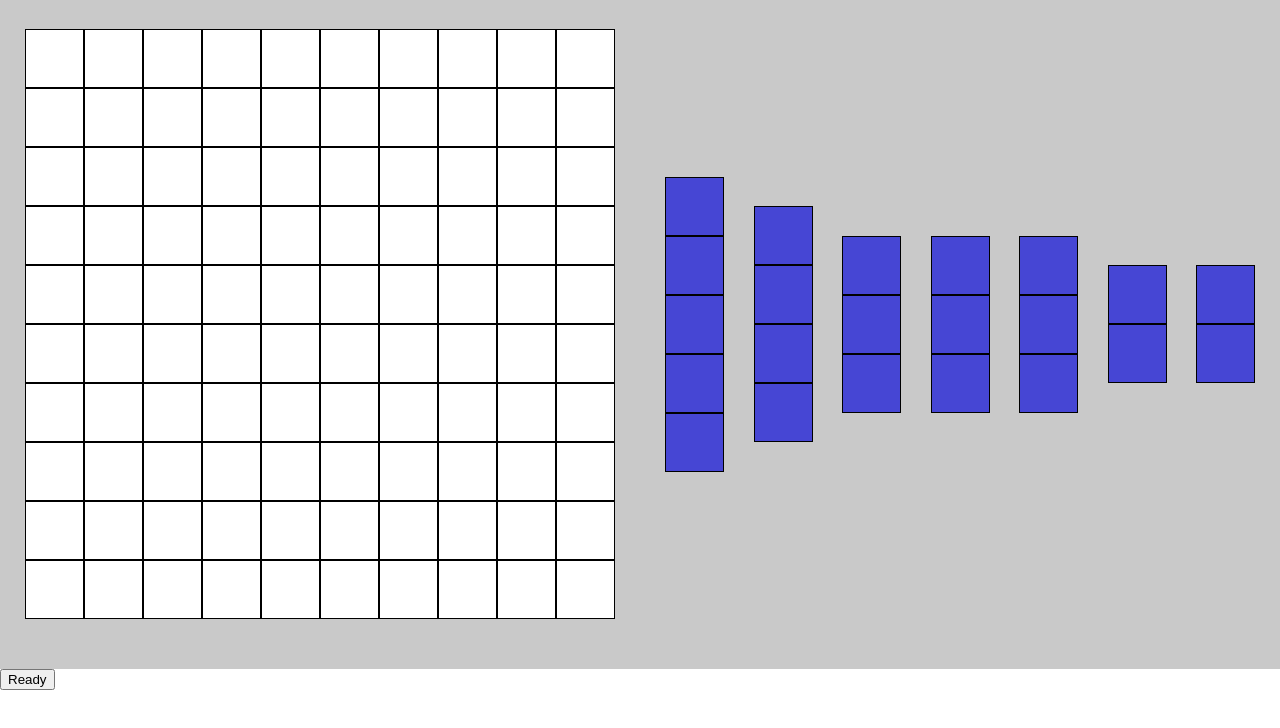
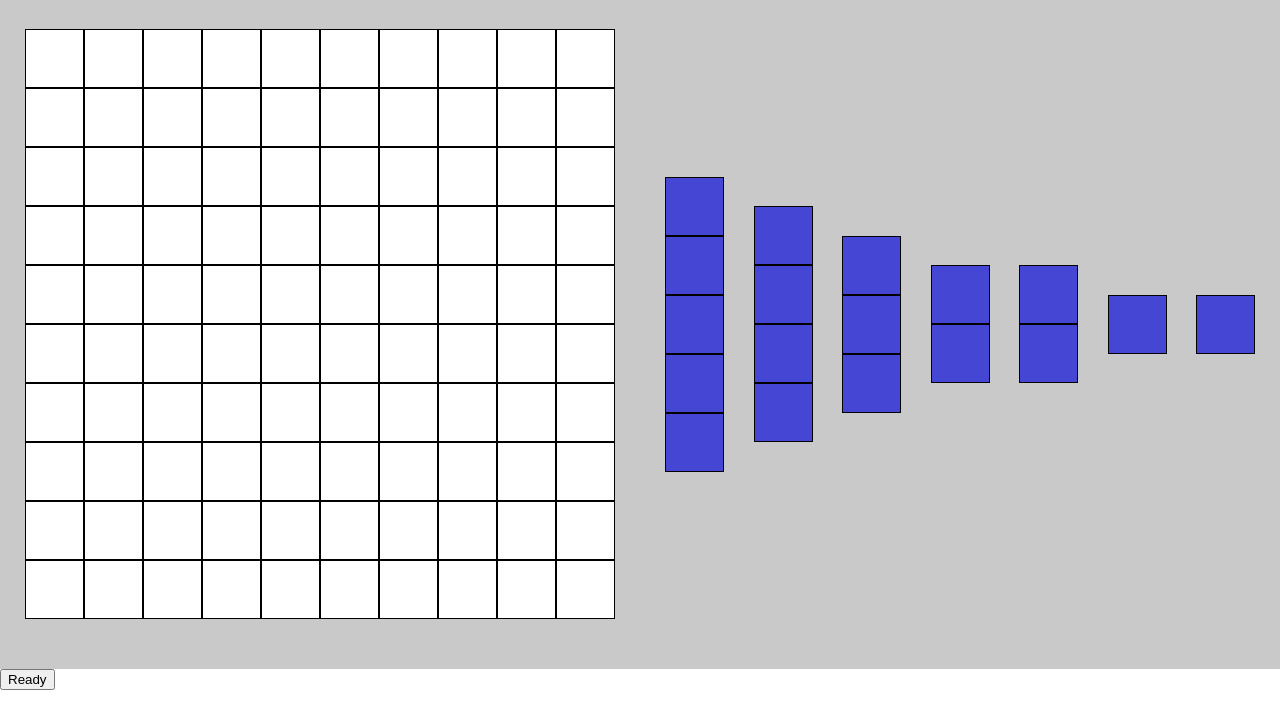
Before and after one commit to cesart98/battleship-game, a website built with webpack: page dist/index.html in a window 1280 px wide. Shown: the part 58-786 px from the top of the page. Built offline with nearby package versions, Linux system fonts and the light colour scheme.

Commit message:
Fix number of ship parts

```diff
--- a/dist/index.html
+++ b/dist/index.html
@@ -138,19 +138,15 @@
             <div class="ship" id="submarineOne">
                 <div class="ship-part" id="submarineOne"></div>
                 <div class="ship-part" id="submarineOne"></div>
-                <div class="ship-part" id="submarineOne"></div>
             </div>
             <div class="ship" id="submarineTwo">
-                <div class="ship-part" id="submarineTwo"></div>
                 <div class="ship-part" id="submarineTwo"></div>
                 <div class="ship-part" id="submarineTwo"></div>
             </div>
             <div class="ship" id="patrolboatOne">
                 <div class="ship-part" id="patrolboatOne"></div>
-                <div class="ship-part" id="patrolboatOne"></div>
             </div>
             <div class="ship" id="patrolboatTwo">
-                <div class="ship-part" id="patrolboatTwo"></div>
                 <div class="ship-part" id="patrolboatTwo"></div>
             </div>
         </div>
```
